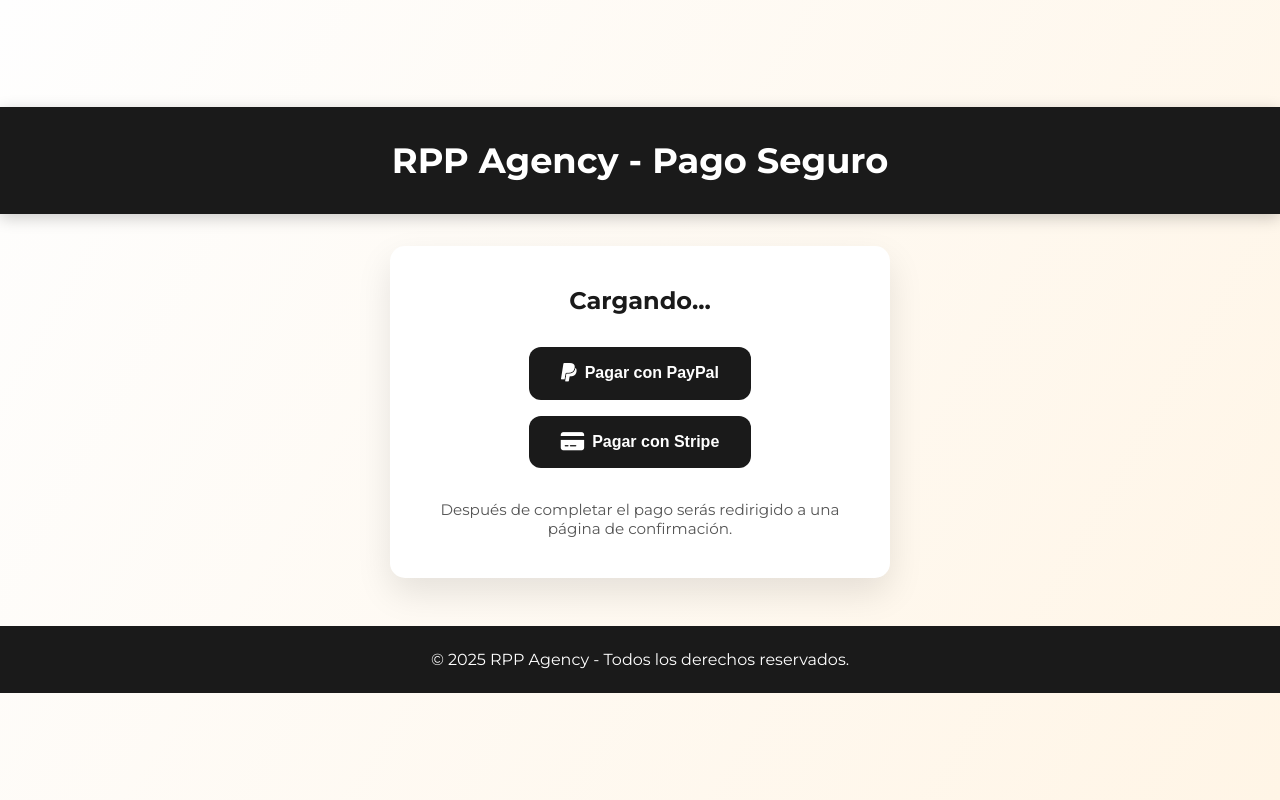
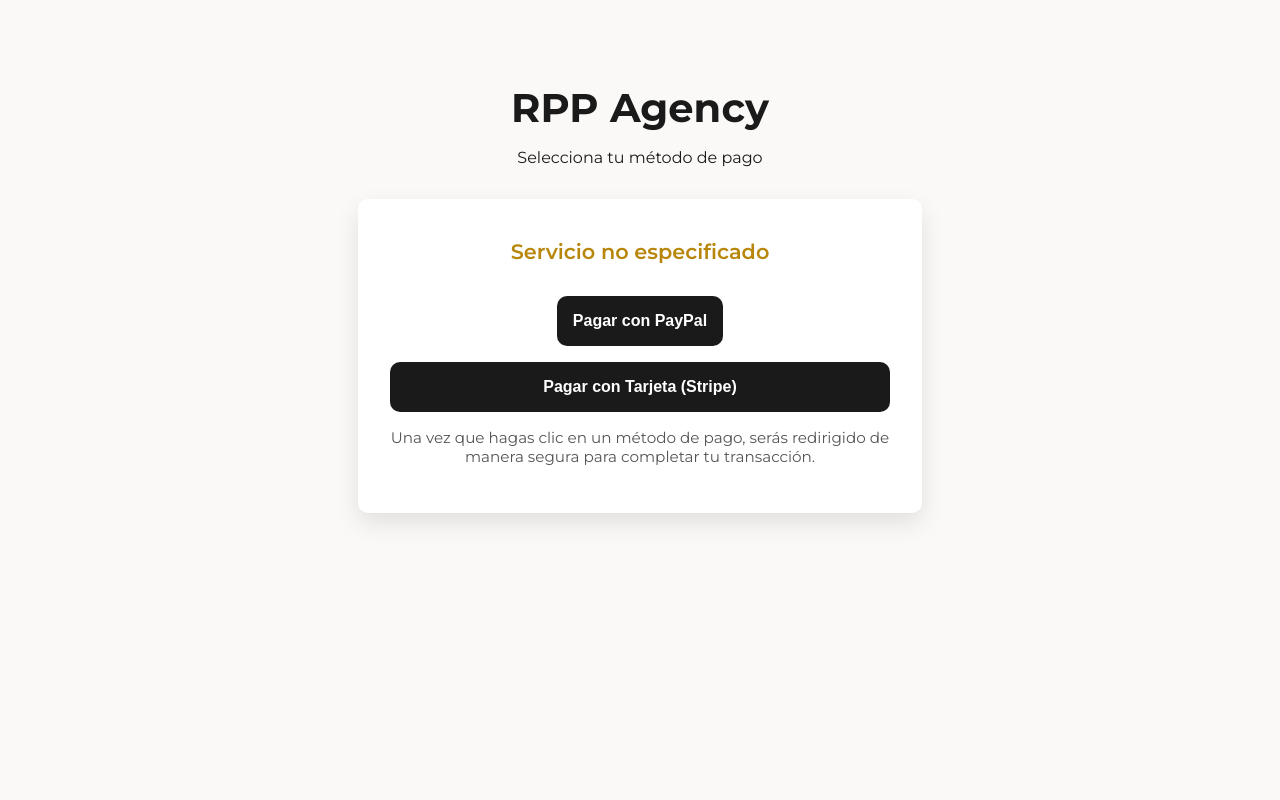
Before and after one commit to gabriel33-cpu/gabriel33-cpu.io, a plain HTML site: page pago.html in a window 1280 px wide. Drawn offline with Linux system fonts and the light colour scheme; a script that the page names is missing.

Commit message:
Update pago.html

```diff
--- a/pago.html
+++ b/pago.html
@@ -1,93 +1,32 @@
 <!DOCTYPE html>
 <html lang="es">
 <head>
-  <meta charset="UTF-8">
-  <meta name="viewport" content="width=device-width, initial-scale=1.0">
-  <title>RPP Agency - Pago del Servicio</title>
-  <link href="https://fonts.googleapis.com/css2?family=Montserrat:wght@400;600;700&display=swap" rel="stylesheet">
-  <link href="https://cdnjs.cloudflare.com/ajax/libs/font-awesome/6.4.0/css/all.min.css" rel="stylesheet">
-  <style>
-    * { box-sizing: border-box; margin:0; padding:0; }
-    body {
-      font-family: 'Montserrat', sans-serif;
-      background: linear-gradient(120deg, #fefefe, #fff5e6);
-      min-height: 100vh;
-      display: flex;
-      flex-direction: column;
-      align-items: center;
-      justify-content: center;
-      animation: gradientShift 15s ease infinite;
-    }
-    @keyframes gradientShift {
-      0%{background-position:0% 50%;}
-      50%{background-position:100% 50%;}
-      100%{background-position:0% 50%;}
-    }
-    header {
-      width: 100%;
-      padding: 2rem 1rem;
-      background-color: #1a1a1a;
-      color: #fff;
-      text-align: center;
-      box-shadow: 0 4px 15px rgba(0,0,0,0.2);
-      margin-bottom: 2rem;
-    }
-    header h1 { font-size: 2.2rem; }
-    main {
-      background: #fff;
-      padding: 2.5rem;
-      border-radius: 15px;
-      box-shadow: 0 15px 35px rgba(0,0,0,0.1);
-      max-width: 500px;
-      width: 90%;
-      text-align: center;
-    }
-    #servicio-nombre { font-size: 1.5rem; font-weight: 700; color:#1a1a1a; margin-bottom:0.5rem;}
-    #precio { font-size:1.3rem; font-weight:600; color:#b8860b; margin-bottom:2rem; }
-    .pay-buttons { display: flex; gap:1rem; flex-wrap: wrap; justify-content: center; }
-    .pay-buttons button, .pay-buttons form button {
-      display: flex;
-      align-items: center;
-      gap:0.5rem;
-      background-color: #1a1a1a;
-      color:#fff;
-      border:none;
-      border-radius:12px;
-      padding:1rem 2rem;
-      font-weight:700;
-      font-size:1rem;
-      cursor:pointer;
-      transition: transform 0.3s, background-color 0.3s;
-    }
-    .pay-buttons button:hover, .pay-buttons form button:hover {
-      background-color: #b8860b;
-      transform: scale(1.05);
-    }
-    .pay-buttons i { font-size:1.3rem; }
-    .info-adicional {
-      margin-top:2rem;
-      font-size:0.95rem;
-      color:#555;
-    }
-    footer {
-      margin-top: 3rem;
-      padding:1.5rem;
-      text-align:center;
-      color:#fff;
-      background-color:#1a1a1a;
-      width:100%;
-    }
-  </style>
+<meta charset="UTF-8">
+<meta name="viewport" content="width=device-width, initial-scale=1">
+<title>RPP Agency - Pago del Servicio</title>
+<link href="https://fonts.googleapis.com/css2?family=Montserrat:wght@400;600;700&display=swap" rel="stylesheet">
+<style>
+  body { font-family:'Montserrat',sans-serif; background:#faf9f7; color:#1a1a1a; text-align:center; padding:3rem; }
+  header { margin-bottom:2rem; }
+  h1 { font-size:2.5rem; margin-bottom:0.5rem; }
+  p#servicio-nombre { font-weight:600; font-size:1.3rem; margin-top:0.5rem; color:#b8860b; }
+  .pay-container { background:#fff; border-radius:10px; padding:2rem; max-width:500px; margin:0 auto; box-shadow:0 10px 25px rgba(0,0,0,0.1); }
+  .pay-buttons { display:flex; flex-direction:column; gap:1rem; margin-top:2rem; }
+  .pay-buttons form button, .pay-buttons button { background-color:#1a1a1a; color:#fff; border:none; border-radius:10px; padding:1rem; font-weight:600; cursor:pointer; font-size:1rem; transition:0.4s; }
+  .pay-buttons form button:hover, .pay-buttons button:hover { background-color:#b8860b; }
+  .info-text { font-size:0.95rem; color:#555; margin-top:1rem; }
+  @media(max-width:480px){ .pay-buttons { flex-direction:column; } }
+</style>
 </head>
 <body>
 
 <header>
-  <h1>RPP Agency - Pago Seguro</h1>
+  <h1>RPP Agency</h1>
+  <p>Selecciona tu método de pago</p>
 </header>
 
-<main>
+<div class="pay-container">
   <p id="servicio-nombre">Cargando...</p>
-  <p id="precio"></p>
 
   <div class="pay-buttons">
     <!-- PayPal -->
@@ -97,53 +36,35 @@
       <input type="hidden" name="item_name" value="">
       <input type="hidden" name="amount" value="">
       <input type="hidden" name="currency_code" value="EUR">
-      <button type="submit"><i class="fab fa-paypal"></i> Pagar con PayPal</button>
+      <button type="submit">Pagar con PayPal</button>
     </form>
 
     <!-- Stripe -->
-    <button id="stripe-btn"><i class="fas fa-credit-card"></i> Pagar con Stripe</button>
+    <button id="stripe-btn">Pagar con Tarjeta (Stripe)</button>
   </div>
 
-  <p class="info-adicional">Después de completar el pago serás redirigido a una página de confirmación.</p>
-</main>
+  <p class="info-text">Una vez que hagas clic en un método de pago, serás redirigido de manera segura para completar tu transacción.</p>
+</div>
 
-<footer>
-  © 2025 RPP Agency - Todos los derechos reservados.
-</footer>
-
-<script src="https://js.stripe.com/v3/"></script>
 <script>
+  // Tomar datos del URL
   const params = new URLSearchParams(window.location.search);
   const nombre = params.get('nombre');
   const precio = params.get('precio');
 
   if(nombre && precio){
-    document.getElementById('servicio-nombre').textContent = nombre;
-    document.getElementById('precio').textContent = precio + ' €';
+    document.getElementById('servicio-nombre').textContent = `${nombre} - ${precio} €`;
     document.querySelector('#paypal-form input[name="item_name"]').value = nombre;
     document.querySelector('#paypal-form input[name="amount"]').value = precio;
+  } else {
+    document.getElementById('servicio-nombre').textContent = "Servicio no especificado";
   }
 
-  const stripe = Stripe('pk_test_51SBLtI0gX3Yktc5tvvSwyIq3TfHynuTPTeQsnQ1fI4TvQaCD3YSD1ZTeTOouS8KfO9PIfqsHAyszVbGmDuyMDJoA00fA7sEof8');
-
-  document.getElementById('stripe-btn').addEventListener('click', async () => {
-    if(!nombre || !precio) { alert('No hay información del servicio'); return; }
-    try {
-      const res = await fetch('http://localhost:4242/create-checkout-session', {
-        method:'POST',
-        headers:{'Content-Type':'application/json'},
-        body:JSON.stringify({ nombre, precio })
-      });
-      const data = await res.json();
-      if(data.id){
-        stripe.redirectToCheckout({ sessionId: data.id });
-      } else {
-        alert('Error al iniciar el pago');
-      }
-    } catch(err){
-      alert('Error de conexión con el servidor');
-      console.error(err);
-    }
+  // Stripe Button
+  const stripeBtn = document.getElementById('stripe-btn');
+  stripeBtn.addEventListener('click', () => {
+    alert(`Aquí se integraría Stripe con el servicio: ${nombre} - ${precio} €`);
+    // En producción, redirigirías al checkout de Stripe con tu backend
   });
 </script>
 
```
